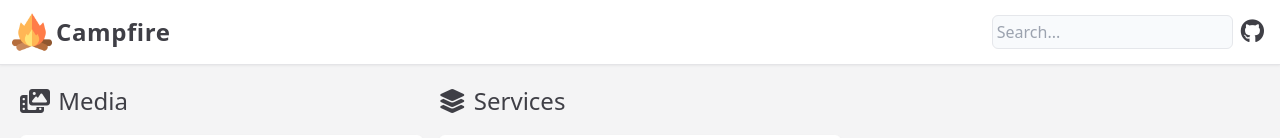
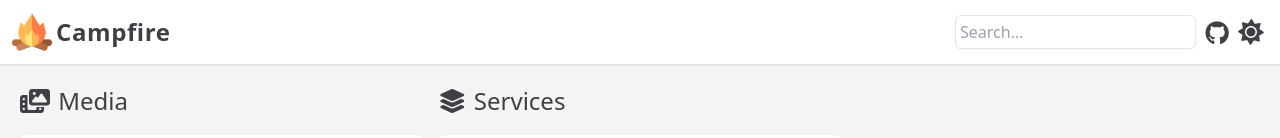
Before and after one commit to AH134/campfire, a Svelte app: page / in a window 1280 px wide. Shown: the top 138 px of the page. Built offline with nearby package versions, Linux system fonts and the light colour scheme.

Commit message:
added dark theme

```diff
--- a/package.json
+++ b/package.json
@@ -1,7 +1,7 @@
 {
   "name": "campfire",
   "private": true,
-  "version": "0.1.2",
+  "version": "0.2.0",
   "type": "module",
   "scripts": {
     "dev": "vite",
--- a/src/App.svelte
+++ b/src/App.svelte
@@ -1,4 +1,5 @@
 <script lang="ts">
+import { onMount } from "svelte";
 import IconLink from "./lib/components/IconLink.svelte";
 import Link from "./lib/components/Link.svelte";
 import ServiceContainer from "./lib/components/ServiceContainer.svelte";
@@ -8,9 +9,21 @@ import {
     CONFIG_PATH,
     loadDashboardConfig,
 } from "./lib/utils/config/dashboardConfig";
+import ThemeToggle from "./lib/components/ThemeToggle.svelte";
+import {
+    COLOR_THEMES,
+    setColorScheme,
+    setTheme,
+    type ColorScheme,
+} from "./lib/utils/colorScheme";
 
 let dashboardConfig = loadDashboardConfig(CONFIG_PATH);
 let searchTerm = $state("");
+let colorTheme: ColorScheme = $state(null);
+
+onMount(() => {
+    colorTheme = setColorScheme();
+});
 
 const filterServiceItems = (config: DashboardConfig | null) => {
     if (!config) return [];
@@ -27,7 +40,7 @@ const filterServiceItems = (config: DashboardConfig | null) => {
 </script>
 
 <header
-    class="border-b border-b-zinc-200 bg-white p-3 text-zinc-700 drop-shadow-sm"
+    class="dark:bg-mine-shaft-950 dark:border-b-mine-shaft-900 border-b border-b-zinc-200 bg-white p-3 text-zinc-700 drop-shadow-sm dark:text-zinc-100"
 >
     <div
         class="m-auto flex items-center justify-between align-middle md:max-w-screen-2xl"
@@ -39,19 +52,30 @@ const filterServiceItems = (config: DashboardConfig | null) => {
             </a>
         </div>
 
-        <nav class="flex gap-1">
-            <input
-                class="hidden rounded-md border bg-slate-50 p-1 sm:block"
-                type="search"
-                placeholder="Search..."
-                bind:value={searchTerm}
-            />
-            <ul>
+        <nav>
+            <ul class="flex items-center">
+                <li>
+                    <input
+                        class="dark:bg-mine-shaft-950 dark:border-mine-shaft-900 mr-1 hidden rounded-md border bg-white p-1 shadow-sm sm:block dark:text-zinc-100"
+                        type="search"
+                        placeholder="Search..."
+                        bind:value={searchTerm}
+                    />
+                </li>
                 <li>
                     <IconLink
                         ariaLabel="github"
                         href="https://github.com/AH134/campfire"
-                        awesomeIcon="fa-brands fa-github fa-xl"
+                        awesomeIcon="fa-brands fa-github fa-xl fa-fw"
+                    />
+                </li>
+                <li>
+                    <ThemeToggle
+                        theme={colorTheme}
+                        handleSwitchTheme={() => {
+                            setTheme(colorTheme);
+                            colorTheme = colorTheme === COLOR_THEMES.DARK ? COLOR_THEMES.LIGHT : COLOR_THEMES.DARK;
+                        }}
                     />
                 </li>
             </ul>
@@ -59,24 +83,26 @@ const filterServiceItems = (config: DashboardConfig | null) => {
     </div>
 </header>
 
-<main class="flex-1 bg-zinc-100 p-3 text-zinc-700">
+<main class="dark:bg-woodsmoke-950 flex-1 bg-zinc-100 p-3 text-zinc-700">
     <div class="m-auto md:max-w-screen-2xl md:p-2">
-        <input
-            class="mb-4 rounded-md border bg-white p-1 shadow-sm sm:hidden"
-            type="search"
-            placeholder="Search..."
-            bind:value={searchTerm}
-        />
         {#await dashboardConfig then dashboardResult}
             {#if !dashboardResult.success}
-                <div class="rounded bg-white p-2 shadow">
+                <div class="dark:bg-mine-shaft-950 rounded bg-white p-2 shadow">
                     <h1 class="text-lg font-semibold text-red-500">
                         Error loading configuration
                     </h1>
-                    <pre class="text-wrap">{dashboardResult.error.message}</pre>
+                    <pre
+                        class="text-wrap dark:text-zinc-100">{dashboardResult
+                            .error.message}</pre>
                 </div>
             {:else}
-                <div class="grid-cols-3 gap-4 sm:grid">
+                <input
+                    class="dark:bg-mine-shaft-950 dark:border-mine-shaft-900 mb-4 rounded-md border bg-white p-1 shadow-sm sm:hidden dark:text-zinc-100"
+                    type="search"
+                    placeholder="Search..."
+                    bind:value={searchTerm}
+                />
+                <div class="gap-4 sm:grid sm:grid-cols-2 md:grid-cols-3">
                     {#if searchTerm === ""}
                         {#each dashboardResult.data.services as service, index (index)}
                             <ServiceContainer {...service} />
@@ -93,7 +119,7 @@ const filterServiceItems = (config: DashboardConfig | null) => {
 </main>
 
 <footer
-    class="mt-auto min-h-10 border-t border-t-zinc-200 bg-white p-3 text-center text-zinc-700"
+    class="dark:bg-mine-shaft-950 dark:border-t-mine-shaft-900 mt-auto min-h-10 border-t border-t-zinc-200 bg-white p-3 text-center text-zinc-700 dark:text-zinc-100"
 >
     <span>
         Created with
--- a/src/app.css
+++ b/src/app.css
@@ -4,7 +4,7 @@
 @tailwind utilities;
 
 #app {
-  min-height: 100vh;
-  display: flex;
-  flex-direction: column;
+    min-height: 100vh;
+    display: flex;
+    flex-direction: column;
 }
--- a/src/lib/components/IconLink.svelte
+++ b/src/lib/components/IconLink.svelte
@@ -9,7 +9,7 @@ let { ariaLabel, href, awesomeIcon }: IconProps = $props();
 </script>
 
 <a
-    class="inline-flex aspect-square min-h-6 min-w-6 items-center justify-center rounded p-1 hover:bg-zinc-200"
+    class="dark:hover:bg-mine-shaft-900 inline-flex aspect-square min-h-6 min-w-6 items-center justify-center rounded p-0.5 hover:bg-zinc-200"
     href={href}
     target="_blank"
     aria-label="{ariaLabel} link"
--- a/src/lib/components/Link.svelte
+++ b/src/lib/components/Link.svelte
@@ -7,6 +7,8 @@ type LinkProps = {
 let { text, href }: LinkProps = $props();
 </script>
 
-<a class="text-blue-500 hover:text-zinc-800" href={href} target="_blank"
-    >{text}</a
+<a
+    class="text-blue-500 hover:text-zinc-800 dark:hover:text-zinc-100"
+    href={href}
+    target="_blank">{text}</a
 >
--- a/src/lib/components/ServiceContainer.svelte
+++ b/src/lib/components/ServiceContainer.svelte
@@ -6,7 +6,7 @@ let { name, icon, items }: Service = $props();
 </script>
 
 <div class="mb-8">
-    <div class="mb-4">
+    <div class="mb-4 dark:text-zinc-100">
         <i class="{icon} text-2xl"></i>
         <span class="ml-1 text-2xl">{name}</span>
     </div>
--- a/src/lib/components/ServiceItem.svelte
+++ b/src/lib/components/ServiceItem.svelte
@@ -5,14 +5,16 @@ let { name, subtitle, logo, url, target }: ServiceItem = $props();
 </script>
 
 <div
-    class="mb-3 translate-y-0.5 rounded-md bg-white shadow-md duration-300 ease-in-out hover:-translate-y-0.5 hover:transition-all"
+    class="dark:bg-mine-shaft-950 mb-3 translate-y-0.5 rounded-md bg-white shadow-md transition-transform duration-300 ease-in-out hover:-translate-y-0.5 hover:transition-all"
 >
     <a href={url} target={target}>
         <div class="flex h-20 items-center gap-3 p-2">
             <img class="h-14 w-14" src={logo} alt={logo} />
             <div class="inline-block truncate">
-                <h1 class="truncate text-lg font-semibold">{name}</h1>
-                <span class="font-light">{subtitle}</span>
+                <h1 class="truncate text-lg font-semibold dark:text-zinc-100">
+                    {name}
+                </h1>
+                <span class="font-light dark:text-zinc-400">{subtitle}</span>
             </div>
         </div>
     </a>
--- /dev/null
+++ b/src/lib/components/ThemeToggle.svelte
@@ -0,0 +1,27 @@
+<script lang="ts">
+type ToggleThemeProps = {
+    theme: string | null;
+    handleSwitchTheme: () => void;
+};
+
+let { theme, handleSwitchTheme }: ToggleThemeProps = $props();
+</script>
+
+<button
+    class="dark:hover:bg-mine-shaft-900 inline-flex aspect-square min-h-6 min-w-6 items-center justify-center rounded p-0.5 hover:bg-zinc-200"
+    onclick={handleSwitchTheme}
+>
+    {#if theme === "light"}
+        <i
+            aria-label="toggle-light-theme"
+            class="fa-solid fa-moon fa-xl fa-fw fa-rotate-by"
+            style="--fa-rotate-angle: -20deg;"
+        ></i>
+    {:else}
+        <i
+            aria-label="toggle-dark-theme"
+            class="fa-solid fa-sun fa-xl fa-fw fa-rotate-by"
+            style="--fa-rotate-angle: -20deg;"
+        ></i>
+    {/if}
+</button>
--- /dev/null
+++ b/src/lib/utils/colorScheme.ts
@@ -0,0 +1,34 @@
+export type ColorScheme = "dark" | "light" | null;
+export const enum COLOR_THEMES {
+    DARK = "dark",
+    LIGHT = "light",
+}
+
+export const setColorScheme = () => {
+    const enableDarkTheme = window.matchMedia(
+        "(prefers-color-scheme: dark)"
+    ).matches;
+    const selectedTheme = localStorage.getItem("theme");
+
+    if (enableDarkTheme && !selectedTheme) {
+        localStorage.setItem("theme", COLOR_THEMES.DARK);
+    }
+
+    document.documentElement.classList.toggle(
+        COLOR_THEMES.DARK,
+        localStorage.theme === COLOR_THEMES.DARK ||
+            (!("theme" in localStorage) && enableDarkTheme)
+    );
+
+    return localStorage.getItem("theme") as ColorScheme;
+};
+
+export const setTheme = (theme: ColorScheme) => {
+    if (theme === COLOR_THEMES.DARK) {
+        localStorage.setItem("theme", COLOR_THEMES.LIGHT);
+        document.documentElement.classList.remove(COLOR_THEMES.DARK);
+    } else {
+        localStorage.setItem("theme", COLOR_THEMES.DARK);
+        document.documentElement.classList.add(COLOR_THEMES.DARK);
+    }
+};
--- a/tailwind.config.js
+++ b/tailwind.config.js
@@ -1,10 +1,38 @@
-/** @type {import('tailwindcss').Config} */
+/** @type {import("tailwindcss").Config} */
 export default {
-  content: ["./index.html", "./src/**/*.{svelte,js,ts,jsx,tsx}"],
-  theme: {
-    extend: {
-      colors: {},
+    content: ["./index.html", "./src/**/*.{svelte,js,ts,jsx,tsx}"],
+    darkMode: "class",
+    theme: {
+        extend: {
+            colors: {
+                woodsmoke: {
+                    50: "#f6f6f6",
+                    100: "#e7e7e7",
+                    200: "#d1d1d1",
+                    300: "#b0b0b0",
+                    400: "#888888",
+                    500: "#6d6d6d",
+                    600: "#5d5d5d",
+                    700: "#4f4f4f",
+                    800: "#454545",
+                    900: "#3d3d3d",
+                    950: "#131313",
+                },
+                "mine-shaft": {
+                    50: "#f6f6f6",
+                    100: "#e7e7e7",
+                    200: "#d1d1d1",
+                    300: "#b0b0b0",
+                    400: "#888888",
+                    500: "#6d6d6d",
+                    600: "#5d5d5d",
+                    700: "#4f4f4f",
+                    800: "#454545",
+                    900: "#3d3d3d",
+                    950: "#282828",
+                },
+            },
+        },
     },
-  },
-  plugins: [],
+    plugins: [],
 };
```
